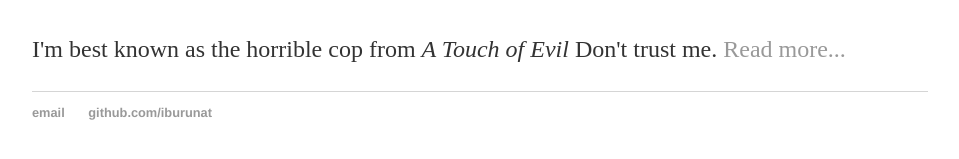
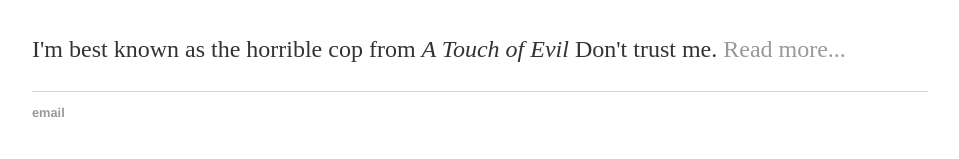
Before and after one commit to iburunat/iburunat.github.io, a Jekyll site: the page built from index.html, in a window 1280 px wide. Shown: the part 164-323 px from the top of the page, without its empty margins (160-1119 px from the left). Built offline with Jekyll 4.4.1, drawn with Linux system fonts in a browser that asks for light colours.

Commit message:
Update default.html

```diff
--- a/_layouts/default.html
+++ b/_layouts/default.html
@@ -22,7 +22,7 @@
 			<footer>
 	    		<ul>
 	        		<li><a href="mailto:iburunat@gmail.com">email</a></li>
-	        		<li><a href="https://github.com/iburunat">github.com/iburunat</a></li>
+	        		<!-- <li><a href="https://github.com/iburunat">github.com/iburunat</a></li> -->
 				</ul>
 			</footer>
 		</body>
```
